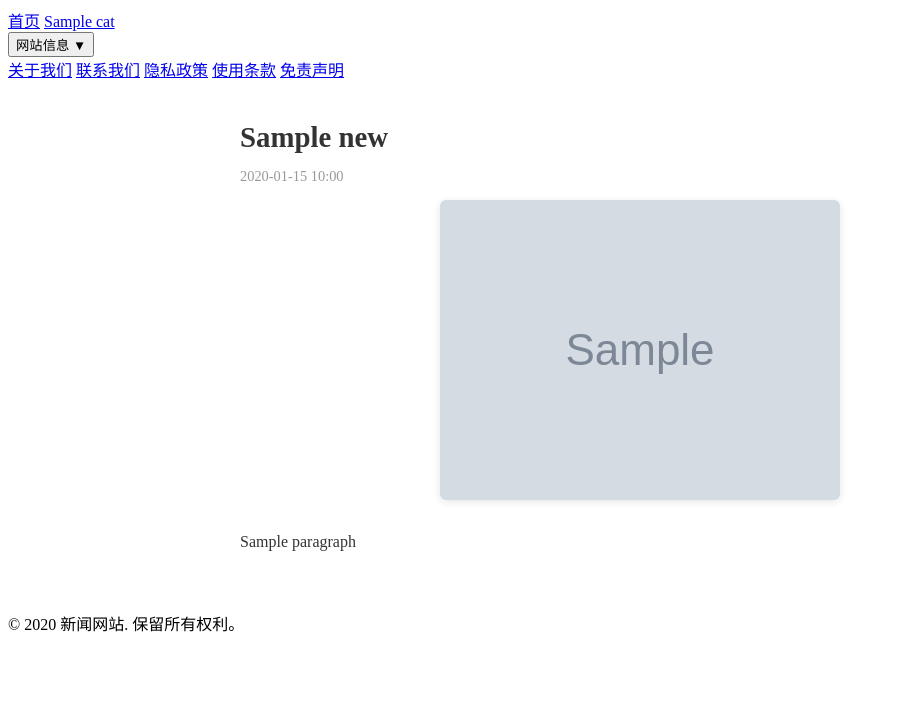
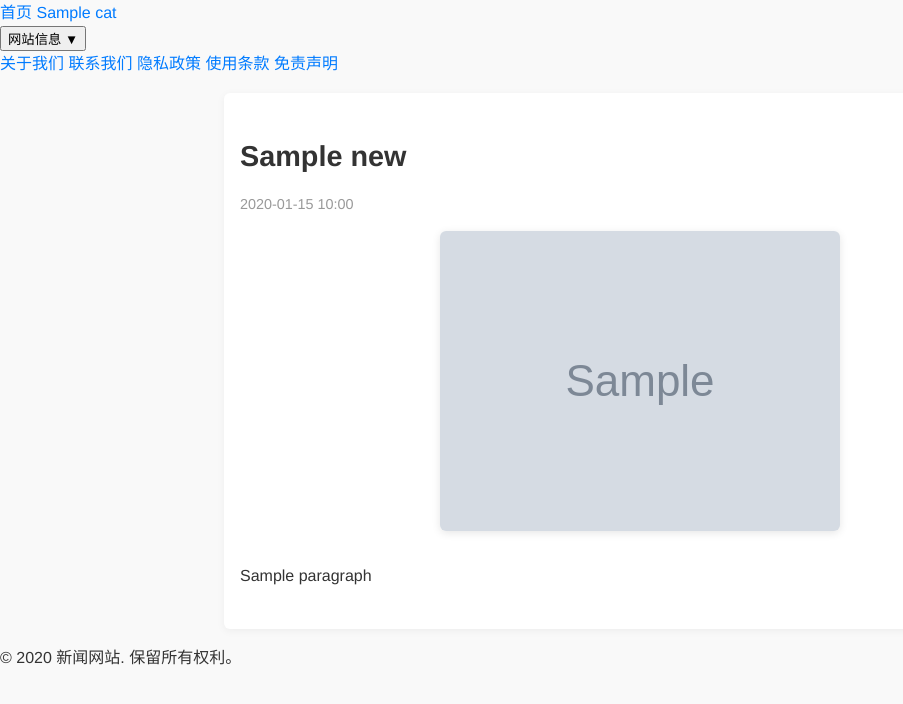
Before and after one commit to elaineling891-ux/GlobalInternationalNews, a FastAPI app: template templates/news_detail.html in a window 1280 px wide. Shown: the top 704 px of the page, without its empty margins (0-903 px from the left). Run offline with FastAPI, Linux system fonts and the light colour scheme; the template is opened without the code that fills it: most values are stand-ins (such as "Sample title", 1, 10 or a date in 2020); grey boxes marked "Sample" are stand-in pictures; parts of the project's set-up code (start-up, migrations or seed data) failed here and were passed over.

Commit message:
Update style.css

```diff
--- a/static/style.css
+++ b/static/style.css
@@ -1,3 +1,22 @@
+/* 通用 */
+body {
+    font-family: "Helvetica Neue", Arial, sans-serif;
+    line-height: 1.6;
+    margin: 0;
+    padding: 0;
+    background: #f9f9f9;
+    color: #333;
+}
+
+a {
+    color: #007bff;
+    text-decoration: none;
+}
+
+a:hover {
+    text-decoration: underline;
+}
+
 /* 分类新闻列表 */
 .news-list {
     list-style: none;
@@ -7,7 +26,7 @@
 
 .news-item {
     display: flex;
-    flex-wrap: wrap; /* 手机时换行 */
+    flex-wrap: wrap;
     align-items: flex-start;
     margin-bottom: 1em;
     border-bottom: 1px solid #ddd;
@@ -30,18 +49,12 @@
     flex: 1;
 }
 
-.news-title {
+.news-list .news-title {
     font-size: 1.1em;
     font-weight: bold;
-    text-decoration: none;
-    color: #333;
 }
 
-.news-title:hover {
-    text-decoration: underline;
-}
-
-.date {
+.news-list .date {
     display: block;
     color: #999;
     font-size: 0.9em;
@@ -51,49 +64,47 @@
 .see-more {
     display: inline-block;
     margin-top: 0.5em;
-    color: #007bff;
-    text-decoration: none;
+    font-weight: bold;
 }
 
-.see-more:hover {
-    text-decoration: underline;
+/* 新闻详情页 */
+.news-detail {
+    max-width: 800px;
+    margin: 1em auto;
+    padding: 1em;
+    background: #fff;
+    border-radius: 6px;
+    box-shadow: 0 2px 8px rgba(0,0,0,0.05);
 }
 
-.news-detail {
-    max-width: 800px;
-    margin: 0 auto;
-    padding: 1em;
-}
-
-.news-title {
+.news-detail .news-title {
     font-size: 1.8em;
     font-weight: bold;
     margin-bottom: 0.5em;
 }
 
-.news-date {
+.news-detail .news-date {
     color: #999;
     font-size: 0.9em;
     margin-bottom: 1em;
 }
 
-.news-image-wrapper {
+.news-detail .news-image-wrapper {
     text-align: center;
     margin-bottom: 1.5em;
 }
 
-.news-image {
+.news-detail .news-image {
     max-width: 100%;
     height: auto;
     border-radius: 6px;
     box-shadow: 0 2px 8px rgba(0,0,0,0.1);
 }
 
-.news-content p {
+.news-detail .news-content p {
     margin-bottom: 1.5em;
     line-height: 1.7;
     font-size: 1em;
-    color: #333;
 }
 
 /* 手机适配 */
@@ -112,11 +123,11 @@
         padding: 0.5em;
     }
 
-    .news-title {
+    .news-detail .news-title {
         font-size: 1.5em;
     }
 
-    .news-content p {
+    .news-detail .news-content p {
         font-size: 0.95em;
     }
 }
```
